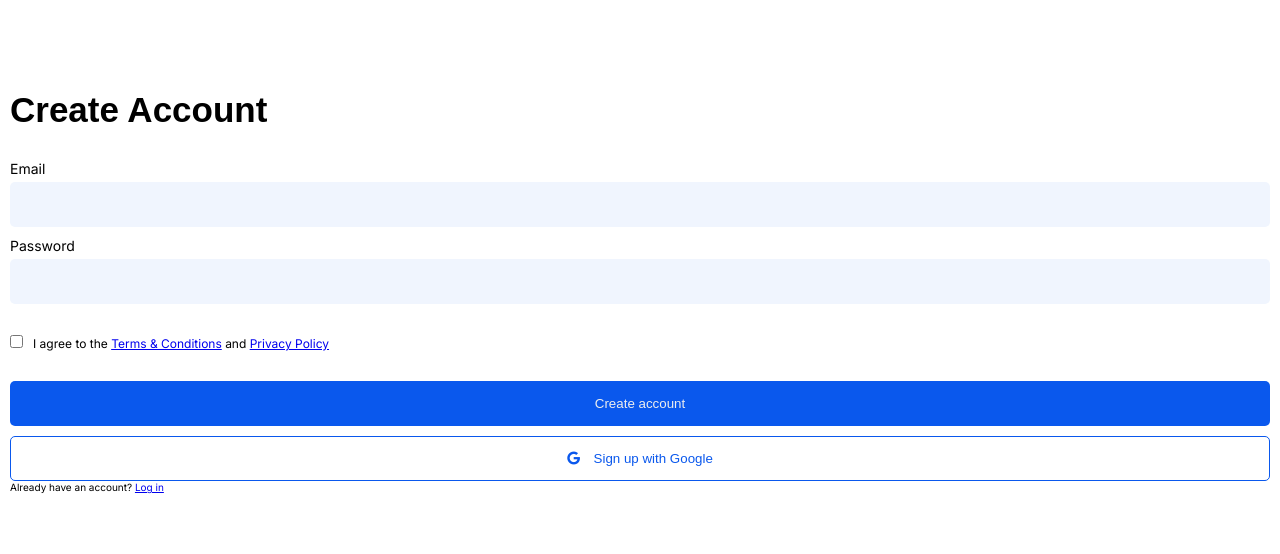
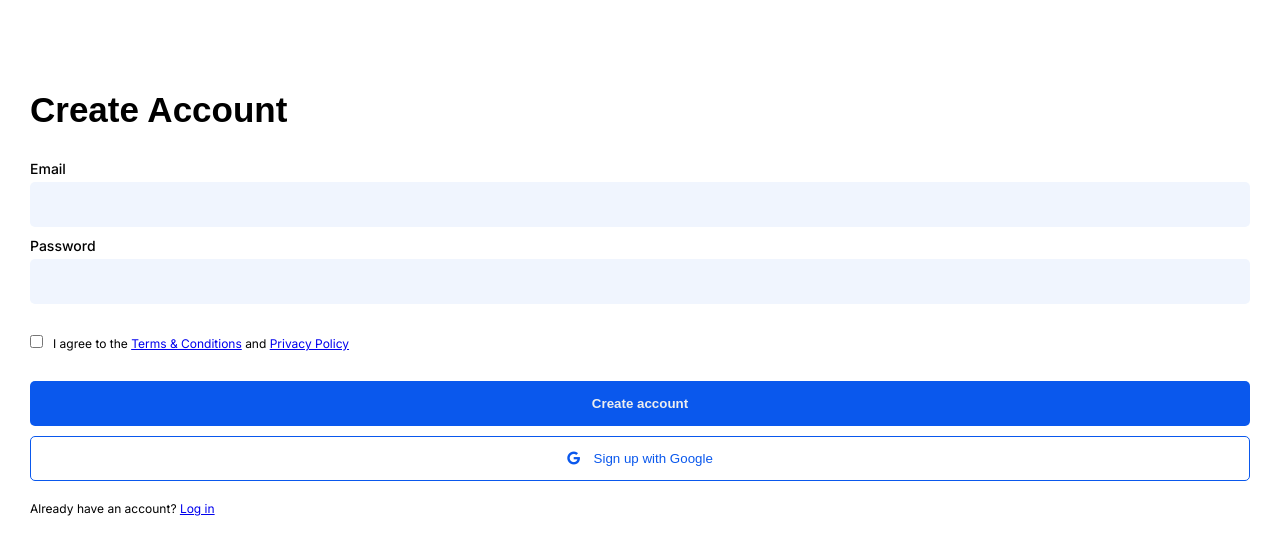
Before and after one commit to Jefferson227/learning-lab, a React (Create React App) app: page / in a window 1280 px wide. Shown: the top 554 px of the page. Built offline with nearby package versions, Linux system fonts and the light colour scheme; a web font is replaced by a local one.

Commit message:
Adjust the login link in the 'create account' page

```diff
--- a/src/App.js
+++ b/src/App.js
@@ -27,7 +27,7 @@ function App() {
         <button className="button button--secondary"><i class="fab fa-google"></i> <span className="button__icon-text">Sign up with Google</span></button>
       </form>
 
-      <div>Already have an account? <a href="http://localhost:8080">Log in</a></div>
+      <div className="login-link">Already have an account? <a href="http://localhost:8080">Log in</a></div>
     </section>
   );
 }
--- a/src/App.scss
+++ b/src/App.scss
@@ -5,7 +5,7 @@ $blue-dark-1: #0a58ed;
 
 .create-account-container {
   font-family: "Inter", sans-serif;
-  padding: 9rem 1rem 0rem 1rem;
+  padding: 9rem 3rem 0rem 3rem;
 
   &__title {
     width: 40%;
@@ -37,6 +37,7 @@ $blue-dark-1: #0a58ed;
       &__label {
         display: block;
         margin-bottom: 0.5rem;
+        font-weight: 500;
       }
 
       &__checkbox-text {
@@ -58,12 +59,14 @@ $blue-dark-1: #0a58ed;
       border: none;
       height: 4.5rem;
       border-radius: 5px;
+      cursor: pointer;
 
       &__icon-text {
         margin-left: 1rem;
       }
 
       &--primary {
+        font-weight: 700;
         background: $blue-dark-1;
         color: $white-light-2;
       }
@@ -83,4 +86,9 @@ $blue-dark-1: #0a58ed;
       }
     }
   }
+
+  .login-link {
+    font-size: 1.2rem;
+    margin-top: 2rem;
+  }
 }
```
